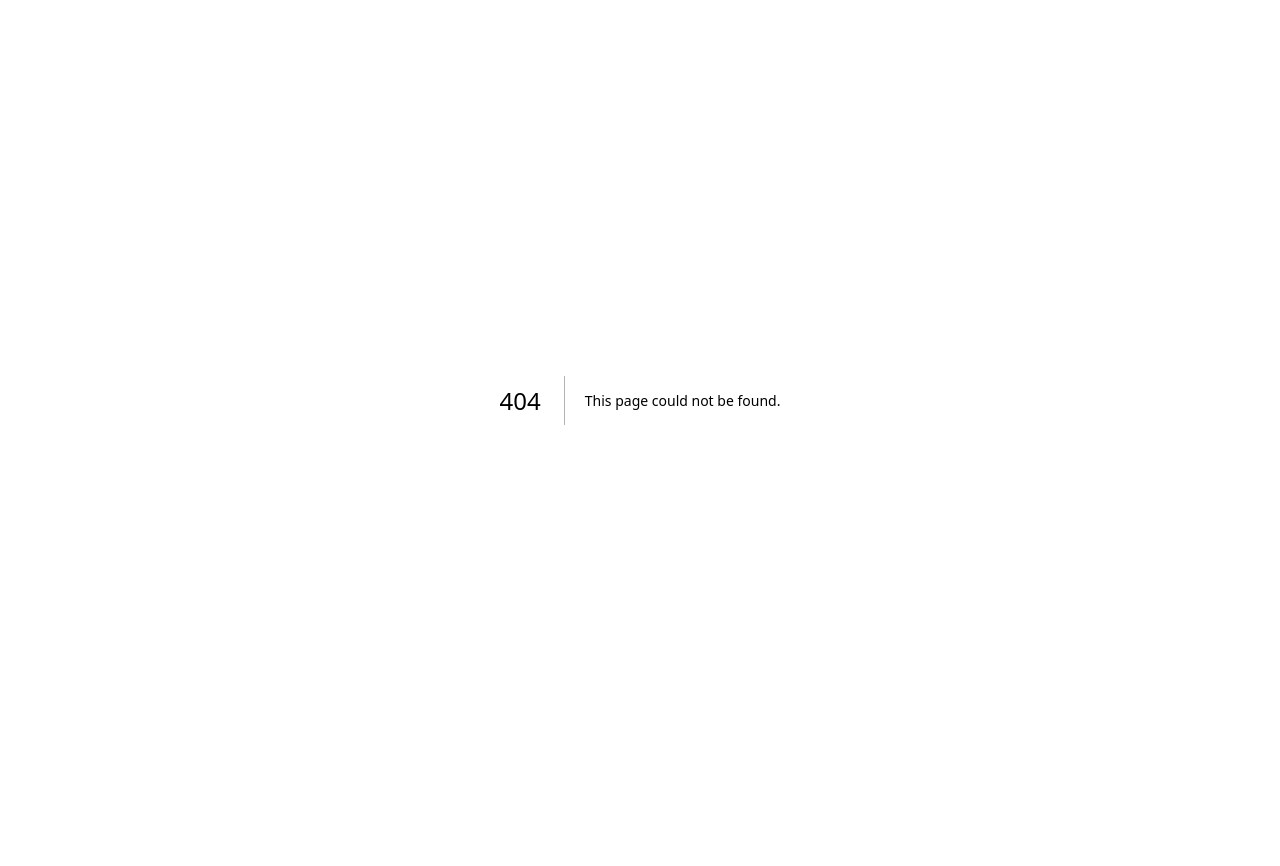
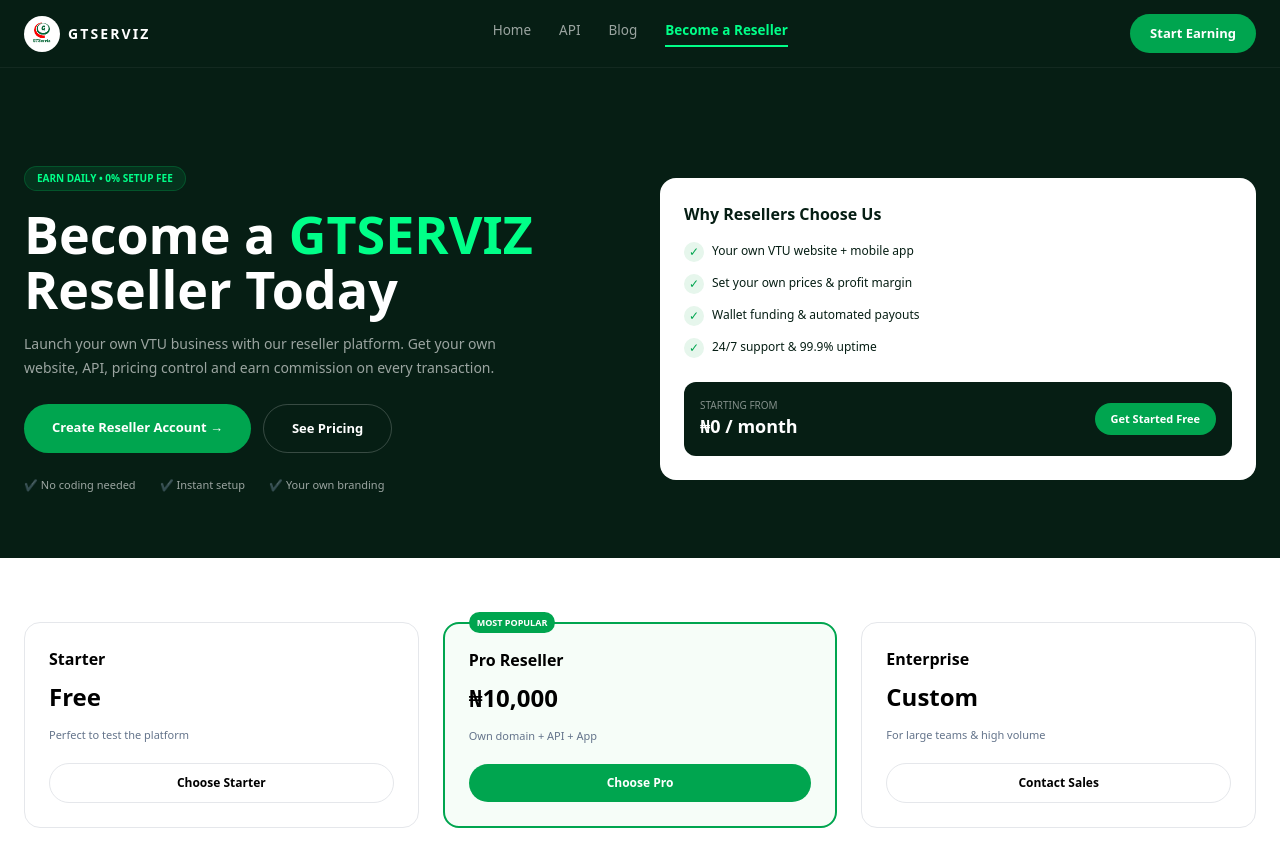
Before and after one commit to rajdolla/gtserviz-frontend, a Next.js app: page /reseller in a window 1280 px wide. Before the commit this address had no page. Shown: the top 866 px of the page. Before the commit the page ends 800 px from the top, so only its background shows below. Built offline with nearby package versions, Linux system fonts and the light colour scheme.

Commit message:
Create ResellerPage component for GTSERVIZ
This component serves as the reseller page for GTSERVIZ, featuring a header, promotional content, and pricing options for potential resellers.

```diff
--- /dev/null
+++ b/app/reseller/page.tsx
@@ -0,0 +1,53 @@
+"use client";
+import Link from "next/link";
+import Image from "next/image";
+import { useState } from "react";
+
+export default function ResellerPage(){
+  const [open,setOpen]=useState(false);
+  return (
+    <div className="min-h-screen bg-white">
+      <header className="fixed top-0 w-full z-[100] bg-[#061e14] border-b border-white/5 h-[68px]">
+        <div className="max-w-[1280px] mx-auto px-6 h-full flex items-center justify-between">
+          <Link href="/" className="flex items-center gap-2"><div className="w-9 h-9 bg-white rounded-full overflow-hidden flex items-center justify-center"><Image src="/logo.png" alt="GT" width={36} height={36} /></div><span className="text-white font-black tracking-[0.15em] text-[14px]">GTSERVIZ</span></Link>
+          <nav className="hidden lg:flex gap-7 text-[13.5px] text-white/60"><Link href="/" className="hover:text-white">Home</Link><Link href="/api" className="hover:text-white">API</Link><Link href="/blog" className="hover:text-white">Blog</Link><Link href="/reseller" className="text-[#00ff88] font-bold border-b-2 border-[#00ff88] pb-1">Become a Reseller</Link></nav>
+          <Link href="/signup" className="hidden lg:block px-5 py-2.5 rounded-full bg-[#00A54F] text-white text-[13px] font-black">Start Earning</Link>
+          <button onClick={()=>setOpen(!open)} className="lg:hidden w-10 h-10 rounded-full bg-white/10 text-white">{open?"✕":"☰"}</button>
+        </div>
+      </header>
+
+      <section className="pt-[100px] bg-[#061e14] text-white">
+        <div className="max-w-[1280px] mx-auto px-6 py-16 grid lg:grid-cols-2 gap-10 items-center">
+          <div>
+            <div className="inline-flex px-3 py-1 rounded-full bg-[#00A54F]/15 border border-[#00A54F]/30 text-[#00ff88] text-[10px] font-black">EARN DAILY • 0% SETUP FEE</div>
+            <h1 className="text-[38px] md:text-[52px] font-black leading-[1.05] mt-4">Become a <span className="text-[#00ff88]">GTSERVIZ</span><br/>Reseller Today</h1>
+            <p className="text-white/60 text-[14px] mt-4 leading-[1.7] max-w-[500px]">Launch your own VTU business with our reseller platform. Get your own website, API, pricing control and earn commission on every transaction.</p>
+            <div className="flex gap-3 mt-6">
+              <Link href="/signup" className="px-7 py-3.5 rounded-full bg-[#00A54F] text-white font-black text-[13px]">Create Reseller Account →</Link>
+              <Link href="#pricing" className="px-7 py-3.5 rounded-full border border-white/20 text-white font-bold text-[13px]">See Pricing</Link>
+            </div>
+            <div className="flex gap-6 mt-6 text-[11px] text-white/60"><span>✔ No coding needed</span><span>✔ Instant setup</span><span>✔ Your own branding</span></div>
+          </div>
+          <div className="bg-white rounded-2xl p-6 text-[#061e14]">
+            <h3 className="font-black">Why Resellers Choose Us</h3>
+            <div className="mt-4 space-y-3 text-[12px]">
+              <p className="flex gap-2"><span className="w-5 h-5 bg-[#e6f6ec] rounded-full flex items-center justify-center text-[#00A54F]">✓</span> Your own VTU website + mobile app</p>
+              <p className="flex gap-2"><span className="w-5 h-5 bg-[#e6f6ec] rounded-full flex items-center justify-center text-[#00A54F]">✓</span> Set your own prices & profit margin</p>
+              <p className="flex gap-2"><span className="w-5 h-5 bg-[#e6f6ec] rounded-full flex items-center justify-center text-[#00A54F]">✓</span> Wallet funding & automated payouts</p>
+              <p className="flex gap-2"><span className="w-5 h-5 bg-[#e6f6ec] rounded-full flex items-center justify-center text-[#00A54F]">✓</span> 24/7 support & 99.9% uptime</p>
+            </div>
+            <div className="mt-6 bg-[#061e14] rounded-xl p-4 text-white flex justify-between items-center">
+              <div><p className="text-[10px] text-white/50">STARTING FROM</p><p className="font-black text-[18px]">₦0 / month</p></div><Link href="/signup" className="px-4 py-2 rounded-full bg-[#00A54F] text-[11px] font-black">Get Started Free</Link>
+            </div>
+          </div>
+        </div>
+      </section>
+
+      <section id="pricing" className="py-16 max-w-[1280px] mx-auto px-6 grid md:grid-cols-3 gap-6">
+        <div className="border rounded-2xl p-6"><h4 className="font-black">Starter</h4><p className="text-[24px] font-black mt-2">Free</p><p className="text-[11px] text-slate-500 mt-3">Perfect to test the platform</p><Link href="/signup" className="mt-5 block text-center py-2.5 rounded-full border font-bold text-[12px]">Choose Starter</Link></div>
+        <div className="border-2 border-[#00A54F] rounded-2xl p-6 bg-[#f6fdf8] relative"><span className="absolute -top-3 left-6 px-2 py-1 rounded-full bg-[#00A54F] text-white text-[9px] font-black">MOST POPULAR</span><h4 className="font-black">Pro Reseller</h4><p className="text-[24px] font-black mt-2">₦10,000</p><p className="text-[11px] text-slate-500 mt-3">Own domain + API + App</p><Link href="/signup" className="mt-5 block text-center py-2.5 rounded-full bg-[#00A54F] text-white font-bold text-[12px]">Choose Pro</Link></div>
+        <div className="border rounded-2xl p-6"><h4 className="font-black">Enterprise</h4><p className="text-[24px] font-black mt-2">Custom</p><p className="text-[11px] text-slate-500 mt-3">For large teams & high volume</p><Link href="/signup" className="mt-5 block text-center py-2.5 rounded-full border font-bold text-[12px]">Contact Sales</Link></div>
+      </section>
+    </div>
+  );
+}
```
